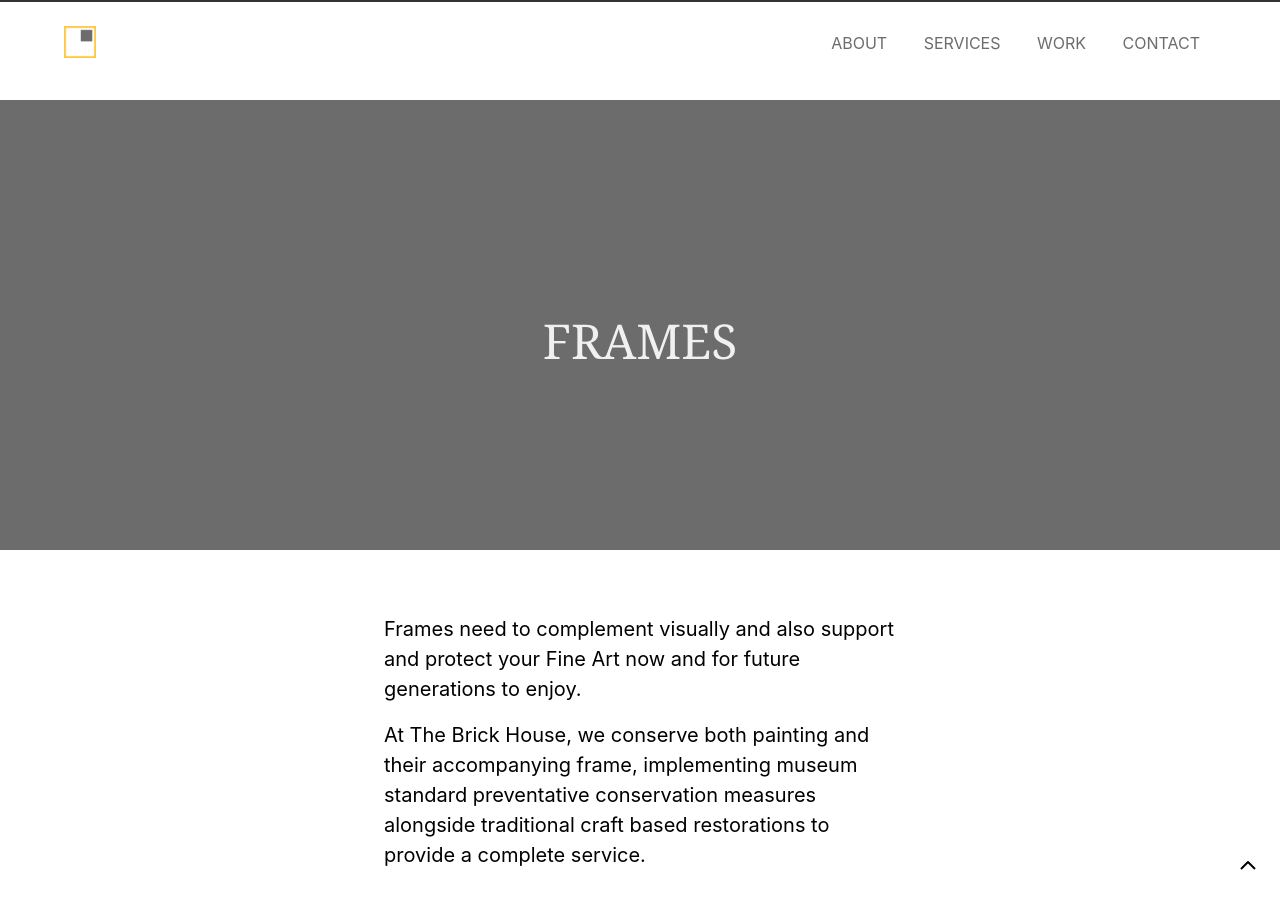
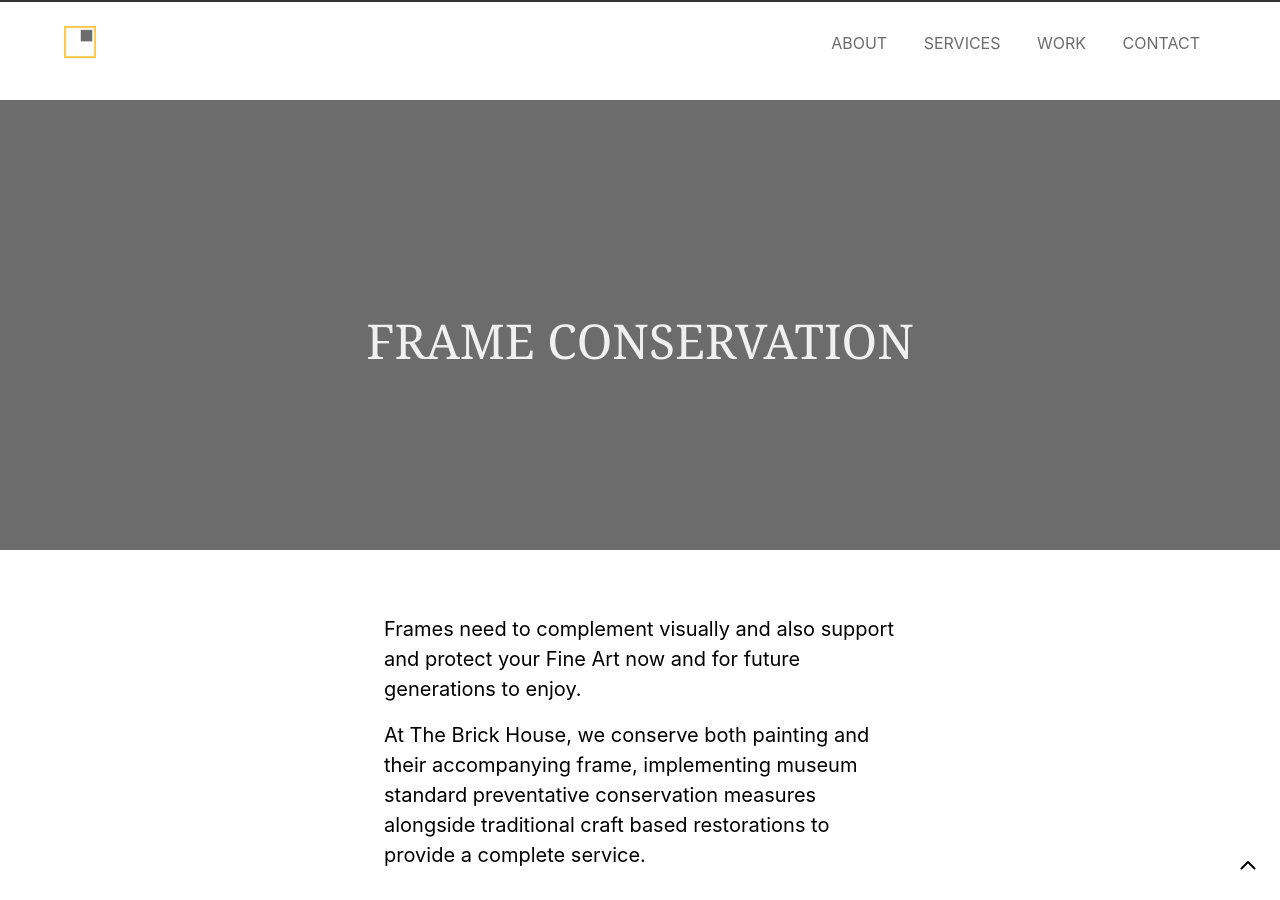
Before and after one commit to wearethoughtfox/brickhouse, a Jekyll site: the page built from _services/mounting-framing.md, in a window 1280 px wide and 900 px high. Built offline with Jekyll 4.4.1, drawn with Linux system fonts in a browser that asks for light colours; a script that is not in the unit is left out.

Commit message:
Update Services “mounting-framing”

```diff
--- a/_services/mounting-framing.md
+++ b/_services/mounting-framing.md
@@ -7,7 +7,7 @@ author: april
 slug: consolidation of gilded frame
 date: 2016-09-29 12:32:52+00:00
 comments: false
-title: Frames
+title: Frame Conservation
 link: http://www.brickhouseconservation.co.uk/mounting-framing/
 image: /images/2-frames-6-4.JPG
 ---
```
